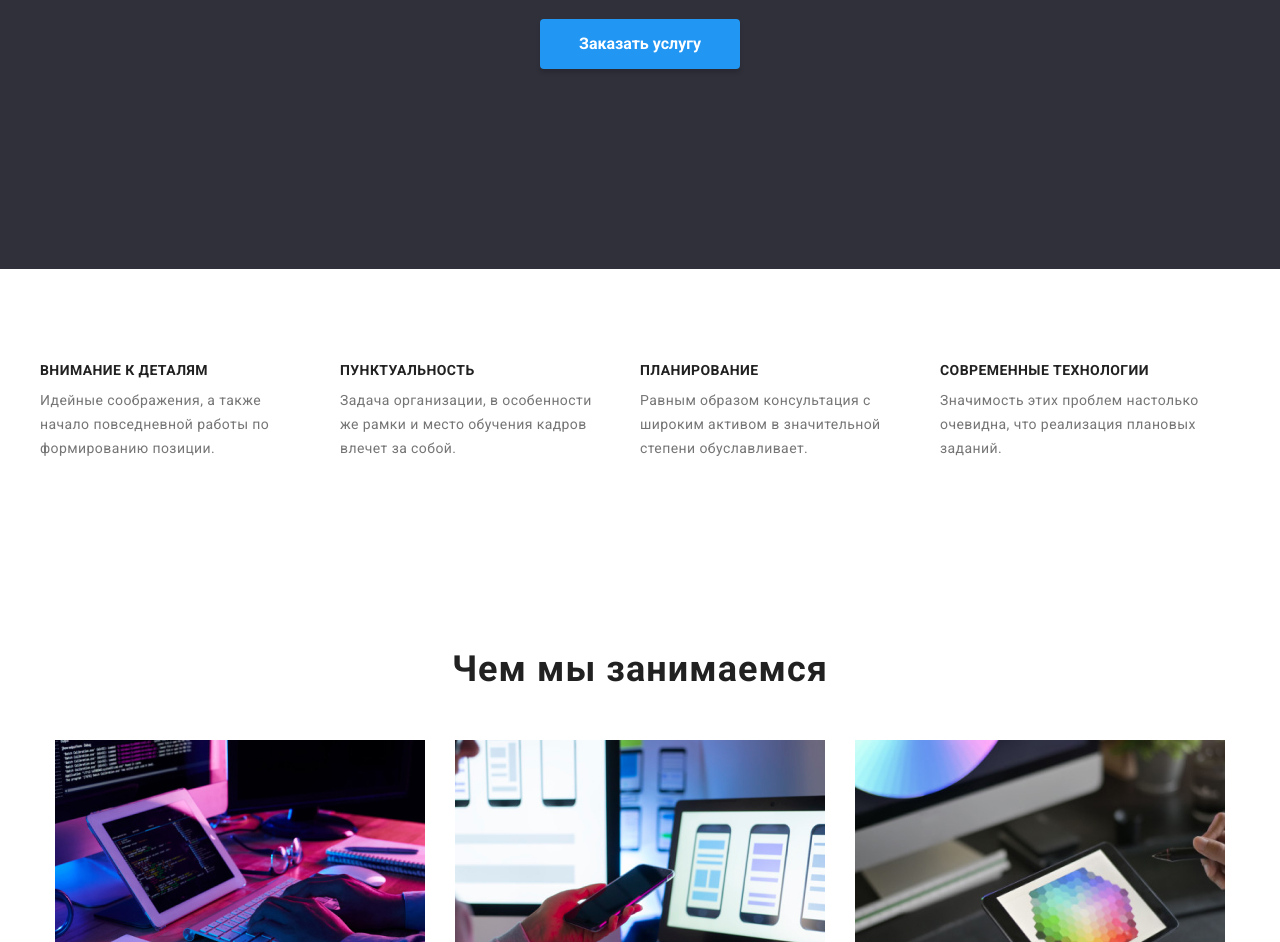
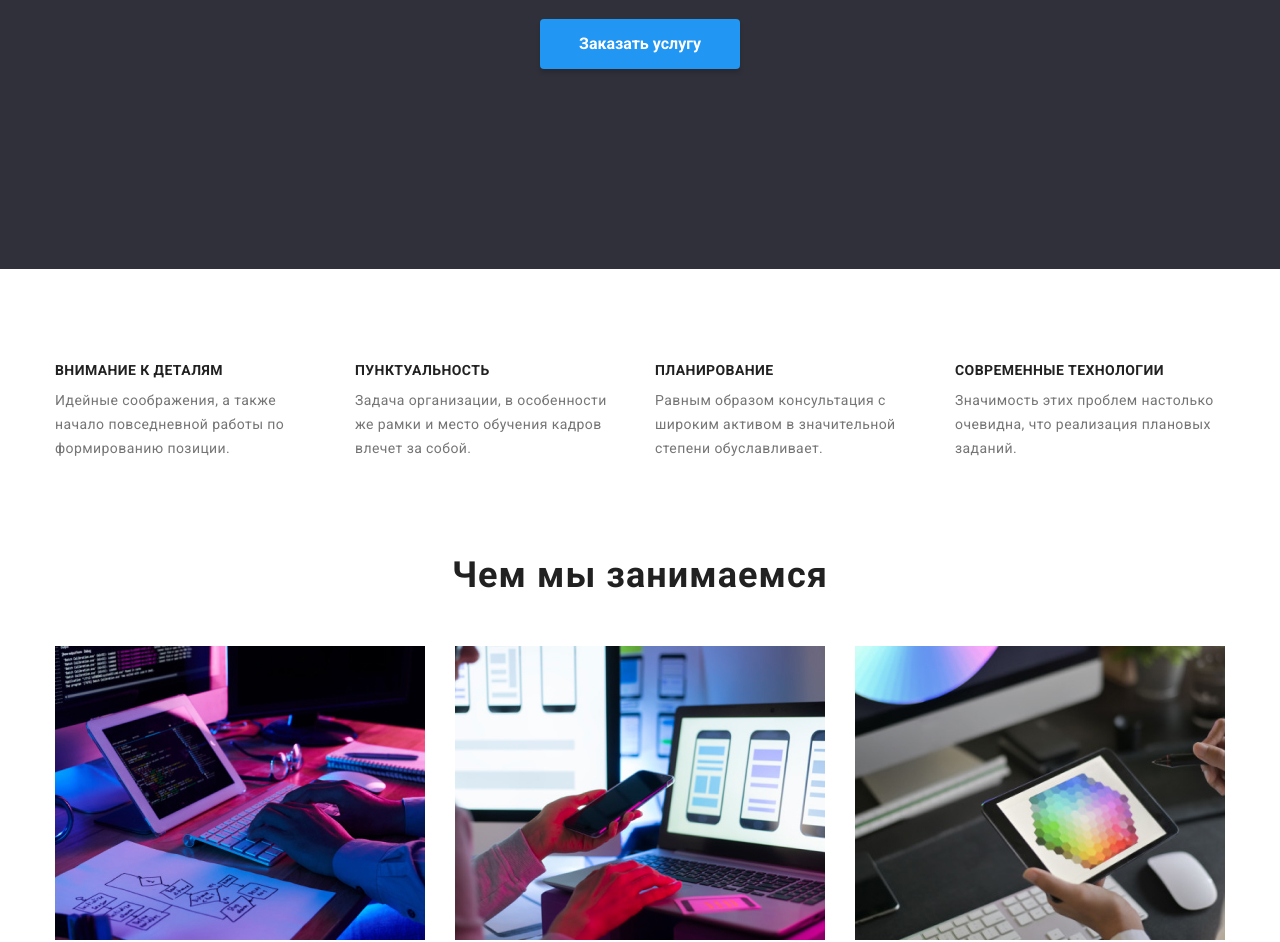
Before and after one commit to Ianazm/goit-markup-hw-03, a plain HTML site: page index.html in a window 1280 px wide. Shown: the part 412-1354 px from the top of the page. Drawn offline with nearby package versions, Linux system fonts and the light colour scheme.

Commit message:
правки зг.зауважень
дз №3

```diff
--- a/css/styles.css
+++ b/css/styles.css
@@ -17,13 +17,13 @@ body {
 .section {
   padding-top: 94px;
   padding-bottom: 94px;
-  padding-left: 15px;
-  padding-right: 15px;
 }
 
 .container {
   width: 1200px;
   margin: 0 auto;
+  padding-right: 15px;
+  padding-left: 15px;
 }
 
 header {
@@ -237,6 +237,9 @@ header .header {
 /*------------------benefits---------------------*/
 div .work {
   padding: 94px auto;
+}
+.section.no-padding {
+  padding-bottom: 0;
 }
 
 .benefits .list {
--- a/index.html
+++ b/index.html
@@ -47,7 +47,7 @@
         </section>
         <div class=" work">
             <h1 class="hidden-title">Benefits</h1>
-          <section class="section">
+          <section class="section no-padding">
             <div class="benefits container">
             <ul class="list">
                 <li class="item">
```
